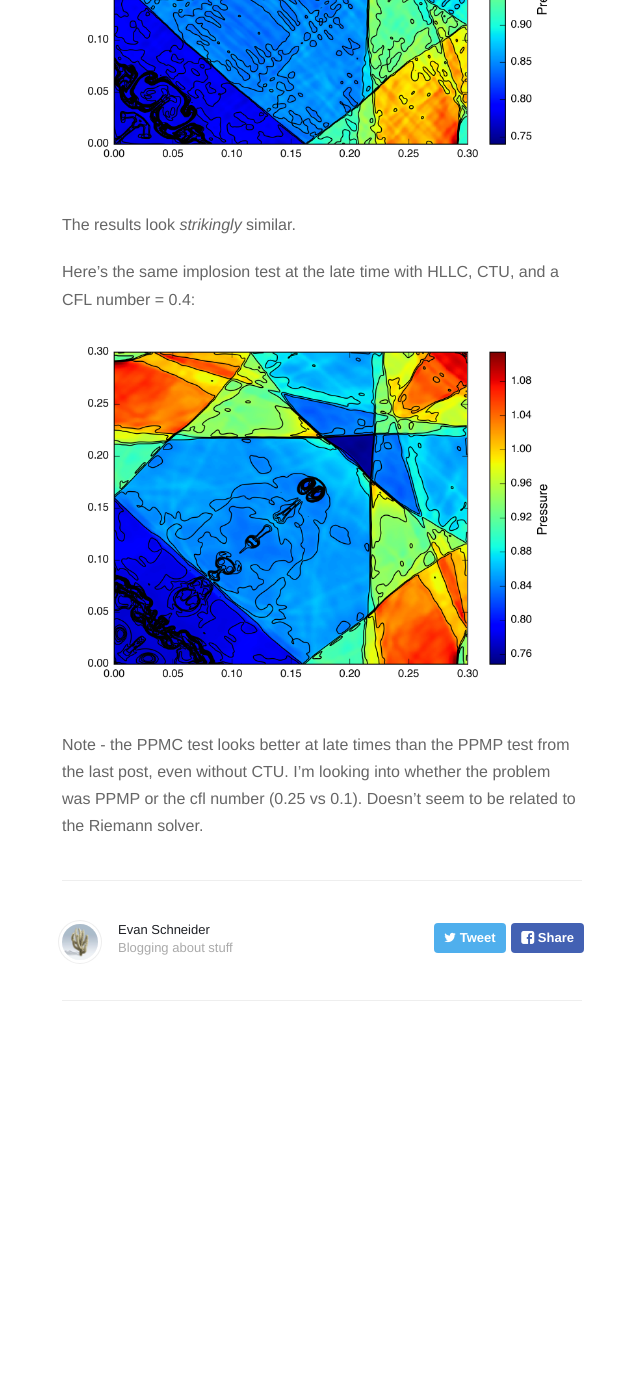
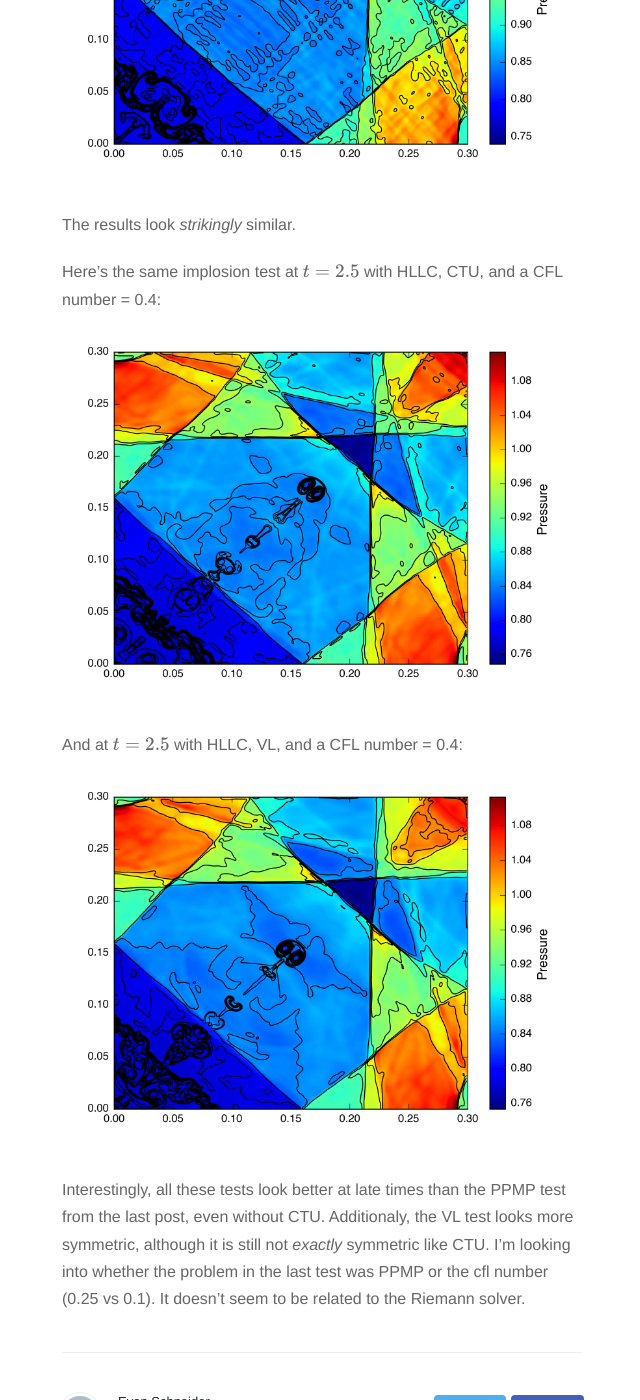
Before and after one commit to evaneschneider/site, a Jekyll site: the page built from _posts/2016-3-2-HLLC-solver.markdown, in a window 1280 px wide and 1400 px high, scrolled down 5822 px. Shown: the whole window, without its empty margins (318-958 px from the left). Built offline with Jekyll 4.4.1, drawn with Linux system fonts in a browser that asks for light colours; nearby versions of some CDN libraries; formulas are drawn with MathJax 3; before the commit the page ends 6963 px from its top, so only the background shows below that; some of the changed text lies outside the part shown.

Commit message:
new plot

```diff
--- a/_posts/2016-3-2-HLLC-solver.markdown
+++ b/_posts/2016-3-2-HLLC-solver.markdown
@@ -37,30 +37,33 @@ Now let's try a $$400\times400$$ implosion test. Again using PPMC, also with
 and without CTU.
 
 
-Exact, early, without CTU (but with a CFL number = 0.1):
+Exact, $$t = 0.045$$, without CTU (but with a CFL number = 0.1):
 <img src="{{ site.url }}assets/images/implosion_early_exact.png">
 
-HLLC, early, without CTU (but with a CFL number = 0.1):
+HLLC, $$t = 0.045$$, without CTU (but with a CFL number = 0.1):
 <img src="{{ site.url }}assets/images/implosion_early_hllc.png">
 
-Roe, early, without CTU (but with a CFL number = 0.1):
+Roe, $$t = 0.045$$, without CTU (but with a CFL number = 0.1):
 <img src="{{ site.url }}assets/images/implosion_early_roe.png">
 
-Exact, late, without CTU (but with a CFL number = 0.1):
+Exact, $$t = 2.5$$, without CTU (but with a CFL number = 0.1):
 <img src="{{ site.url }}assets/images/implosion_late_exact.png">
 
-HLLC, late, without CTU (but with a CFL number = 0.1):
+HLLC, $$t = 2.5$$, without CTU (but with a CFL number = 0.1):
 <img src="{{ site.url }}assets/images/implosion_late_hllc.png">
 
-Roe, late, without CTU (but with a CFL number = 0.1):
+Roe, $$t = 2.5$$, without CTU (but with a CFL number = 0.1):
 <img src="{{ site.url }}assets/images/implosion_late_hllc.png">
 
 The results look *strikingly* similar.
 
-Here's the same implosion test at the late time with HLLC, CTU, and a CFL number = 0.4:
+Here's the same implosion test at $$t = 2.5$$ with HLLC, CTU, and a CFL number = 0.4:
 <img src="{{ site.url }}assets/images/implosion_late_hllc_CTU.png">
 
+And at $$t = 2.5$$ with HLLC, VL, and a CFL number = 0.4:
+<img src="{{ site.url }}assets/images/implosion_late_hllc_VL.png">
 
-Note - the PPMC test looks better at late times than the PPMP test from the last post,
-even without CTU. I'm looking into whether the problem was PPMP or the cfl number (0.25 vs 0.1).
-Doesn't seem to be related to the Riemann solver.
+Interestingly, all these tests look better at late times than the PPMP test from the last post,
+even without CTU. Additionaly, the VL test looks more symmetric, although it is still not *exactly*
+symmetric like CTU. I'm looking into whether the problem in the last test was PPMP or the cfl number (0.25 vs 0.1).
+It doesn't seem to be related to the Riemann solver.
```
Also changed, not shown: assets/images/implosion_late_hllc_VL.png (added).
